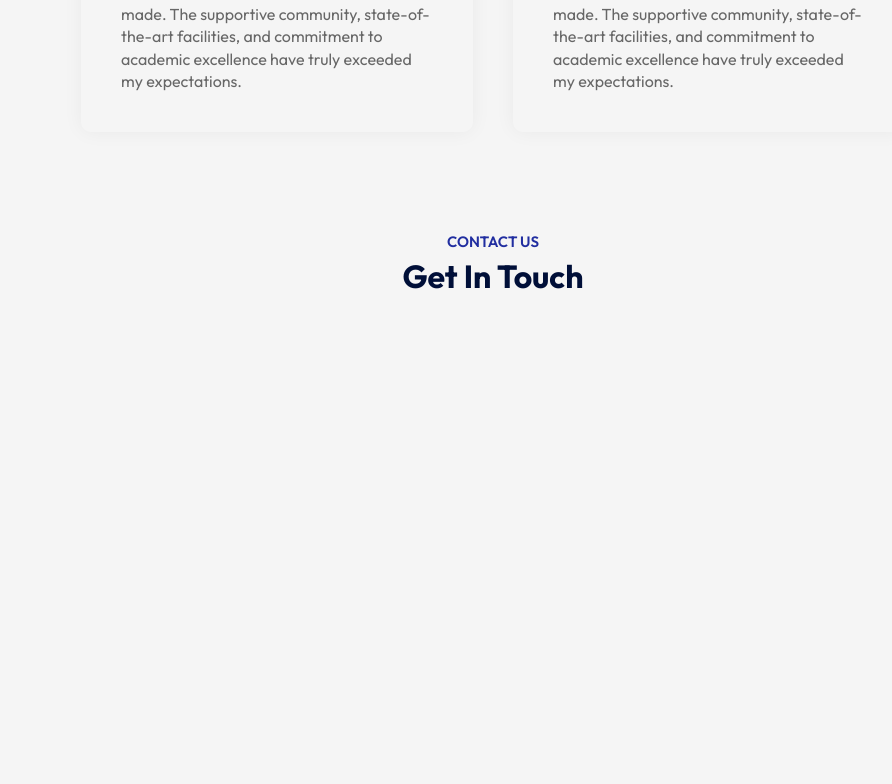
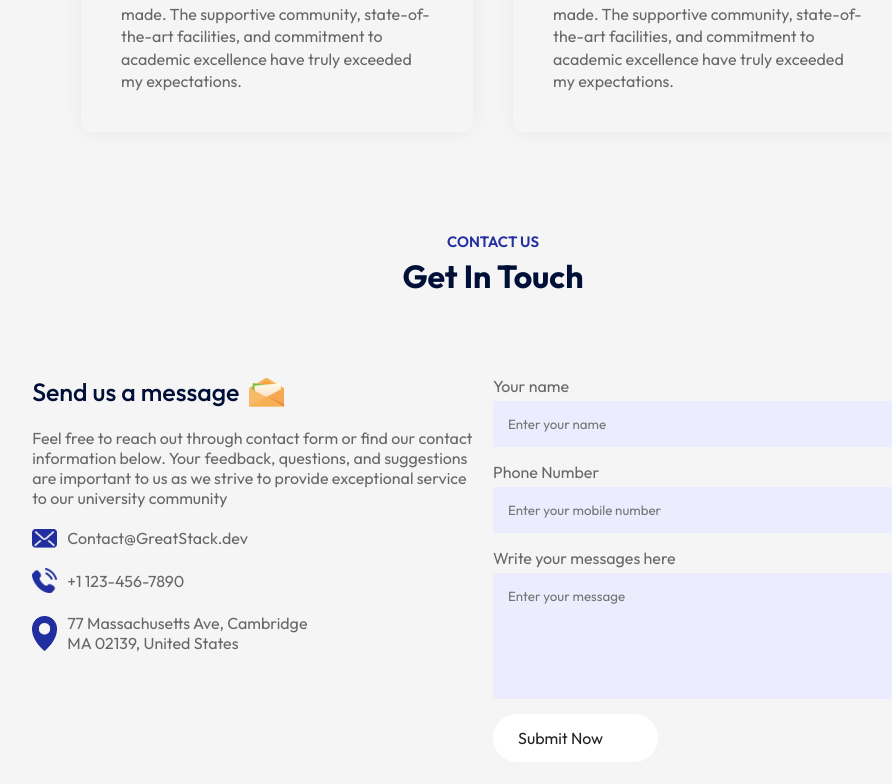
Before and after one commit to rashima200/Edusity, a React (Vite) app: page / in a window 1280 px wide. Shown: the part 2557-3341 px from the top of the page, without its empty margins (147-1039 px from the left). Before the commit the page ends 2883 px from the top, so only its background shows below. Built offline with nearby package versions, Linux system fonts and the light colour scheme.

Commit message:
feat:contact section added

```diff
--- a/src/App.jsx
+++ b/src/App.jsx
@@ -6,7 +6,7 @@ import Title from './components/Title/Title'
 import About from './components/About/About'
 import Campus from './components/Campus/Campus'
 import Testimonials from './components/Testimonials/Testimonials'
-
+import Contact from './components/Contact/Contact'
 
 
 const App = () => {
@@ -23,6 +23,7 @@ const App = () => {
      <Title subTitle='TESTIMONIALS' title='What Student Says'/>
      <Testimonials/>
      <Title subTitle='CONTACT US' title='Get In Touch'/>
+     <Contact/>
      </div>
     </div>
   )
--- /dev/null
+++ b/src/components/Contact/Contact.css
@@ -0,0 +1,53 @@
+.contact{
+    margin: 80px auto;
+    max-width: 90%;
+    display: flex;
+    align-content: center;
+    justify-content: space-between;
+}
+.contact-col{
+    flex: 48%;
+    color: #676767;
+}
+.contact-col h3{
+    color: #000F38;
+    font-weight: 500;
+    font-size: 25px;
+    display: flex;
+    align-items: center;
+    margin-bottom: 20px;
+}
+.contact-col h3 img{
+    width: 35px;
+    margin-left: 10px;
+}
+.contact-col p{
+    max-width: 450px;
+    list-style: 0.3;
+}
+.contact-col ul li{
+    display: flex;
+    align-items: center;
+    margin: 20px 0;
+}
+.contact-col ul li img{
+    width: 25px;
+    margin-right: 10px;
+}
+.contact form input, .contact form textarea{
+    display: block;
+    width: 100%;
+    background: #EBECFE;
+    padding: 15px;
+    border: 0;
+    outline: 0;
+    margin-bottom: 15px;
+    margin-top: 5px;
+    resize: none;
+
+}
+.contact-col span{
+    display: block;
+    margin: 20px 0;
+
+}
--- /dev/null
+++ b/src/components/Contact/Contact.jsx
@@ -0,0 +1,73 @@
+import React from 'react'
+import './Contact.css'
+import msg_icon from '../../assets/msg-icon.png'
+import mail_icon from '../../assets/mail-icon.png'
+import phone_icon from '../../assets/phone-icon.png'
+import location_icon from '../../assets/location-icon.png'
+import white_arrow from '../../assets/white-arrow.png'
+const Contact = () => {
+
+  const [result, setResult] = React.useState("");
+
+  const onSubmit = async (event) => {
+    event.preventDefault();
+    setResult("Sending....");
+    const formData = new FormData(event.target);
+
+    formData.append("access_key", "27cdb2c5-dd50-4bb6-92a8-40a0d6f54da6");
+
+    const response = await fetch("https://api.web3forms.com/submit", {
+      method: "POST",
+      body: formData
+    });
+
+    const data = await response.json();
+
+    if (data.success) {
+      setResult("Form Submitted Successfully");
+      event.target.reset();
+    } else {
+      console.log("Error", data);
+      setResult(data.message);
+    }
+  };
+
+
+
+
+
+
+
+  return (
+    <div className='contact'>
+      <div className="contact-col">
+        <h3>Send us a message<img src={msg_icon} alt="" /></h3>
+        <p>Feel free to reach out through contact form or find our contact
+            information below. Your feedback, questions, and suggestions are
+            important to us as we strive to provide exceptional service to our
+            university community</p>
+            <ul>
+                <li><img src={mail_icon} alt="" />Contact@GreatStack.dev</li>
+                <li><img src={phone_icon} alt="" />+1 123-456-7890</li>
+                <li><img src={location_icon} alt="" />77 Massachusetts Ave, Cambridge<br/> MA 02139, United
+                States</li>
+            </ul>
+      </div>
+      <div className="contact-col">
+         <form onSubmit={onSubmit}>
+            <label>Your name</label>
+            <input type="text" name='name' placeholder='Enter your name' required/>
+            <label>Phone Number</label>
+            <input type="tel" name='phone' placeholder='Enter your mobile number' required/>
+            <label>Write your messages here</label>
+            <textarea name="message"  rows="6" placeholder='Enter your message' required></textarea>
+            <button type='submit' className='btn dark-btn'>Submit Now <img src={white_arrow} alt="" /></button>
+         </form>
+
+         <span>{result}</span>
+      </div>
+    </div>
+  )
+}
+
+export default Contact
--- a/src/components/Testimonials/Testimonials.css
+++ b/src/components/Testimonials/Testimonials.css
@@ -27,6 +27,7 @@
     width: 200%;
     overflow-x: hidden;
     transition: 0.5s;
+
 }
 .slider ul li{
   list-style: none;
```
